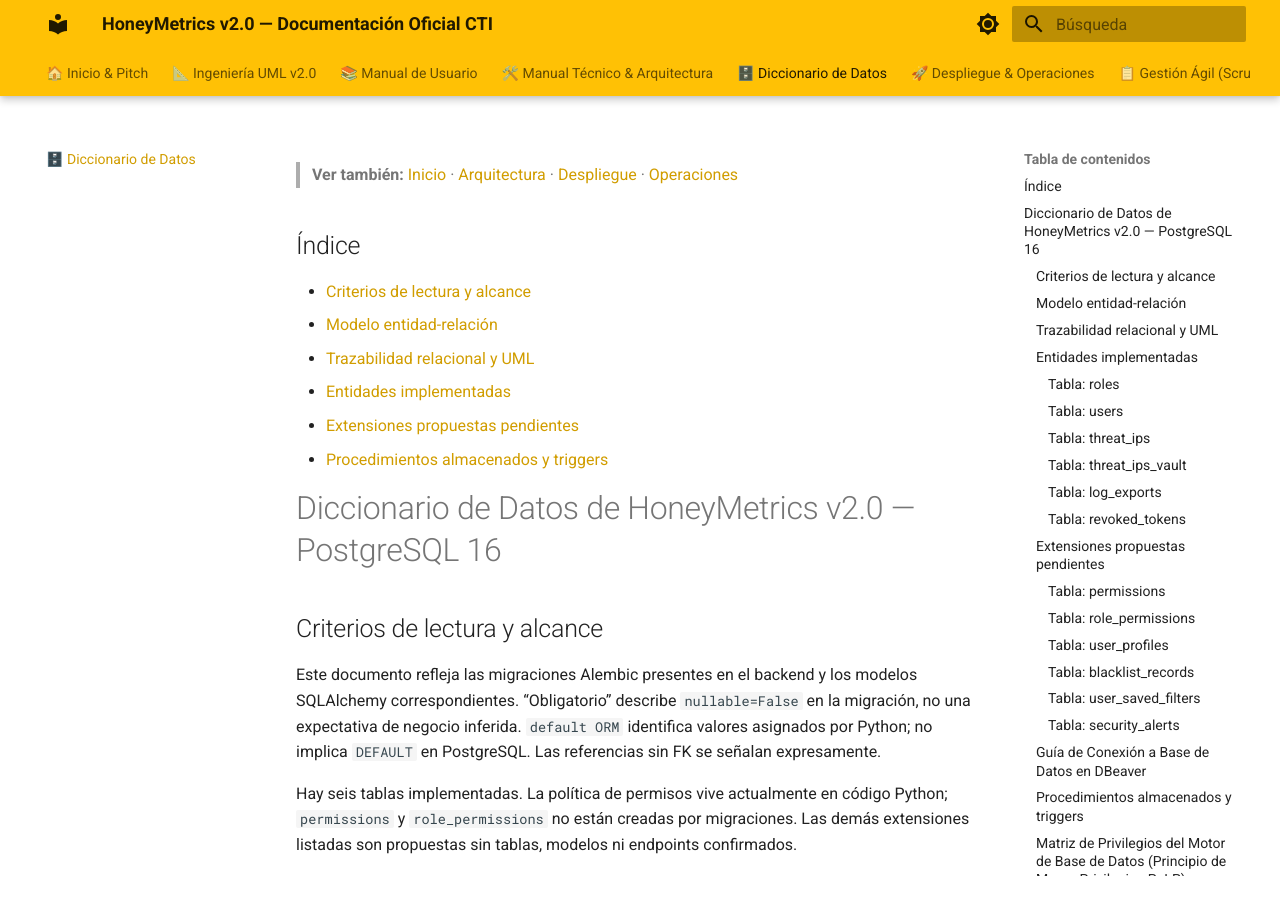
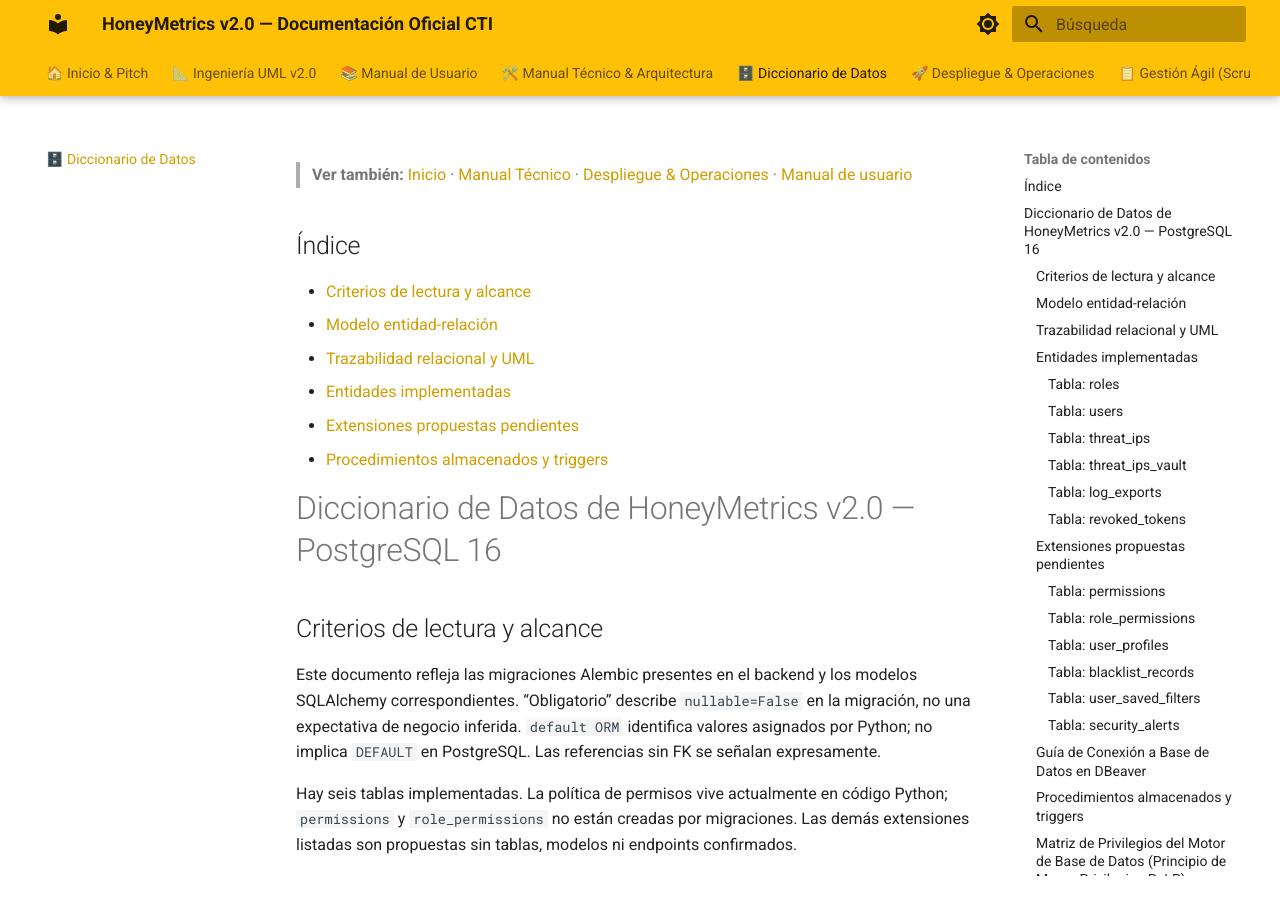
Before and after one commit to johanP051/honeymetrics-documentacion, an MkDocs documentation site: the page built from docs/diccionario-datos.md, in a window 1280 px wide and 900 px high. Built offline with MkDocs 1.6.1 and Material for MkDocs 9.7.7, drawn with Linux system fonts in a browser that asks for light colours.

```diff
--- a/docs/diccionario-datos.md
+++ b/docs/diccionario-datos.md
@@ -1,4 +1,4 @@
-> **Ver también:** [Inicio](index.md) · [Arquitectura](architecture.md) · [Despliegue](deployment.md) · [Operaciones](operations.md)
+> **Ver también:** [Inicio](index.md) · [Manual Técnico](manual-tecnico.md) · [Despliegue & Operaciones](guia-despliegue.md) · [Manual de usuario](manual-usuario.md)
 
 ## Índice
 
```
Also changed, not shown: docs/architecture.md (+1 -1 lines).
